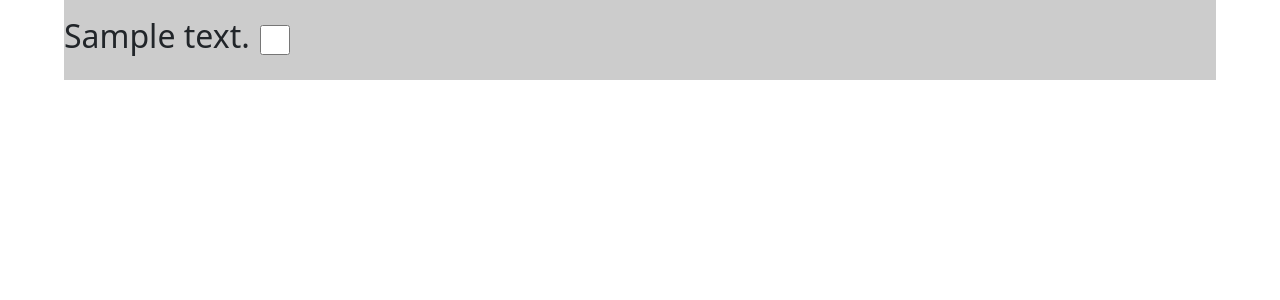
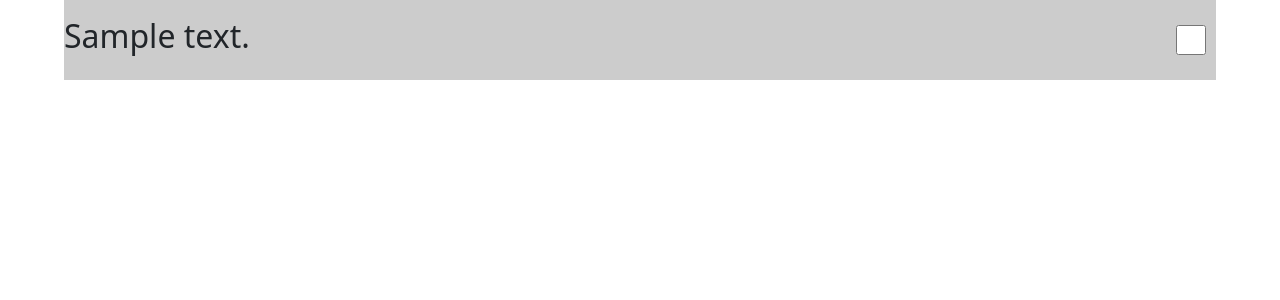
Before and after one commit to Kipslo/consumo_site, a Django app: template testes/aplicacao/templates/aplicacao/edittext.html in a window 1280 px wide. Shown: the part 56-356 px from the top of the page. Run offline with Django 5.2, Linux system fonts and the light colour scheme; the template is opened without the code that fills it: most values are stand-ins (such as "Sample title", 1, 10 or a date in 2020); some libraries are stand-ins or nearby versions.

Commit message:
Update edittext.html

```diff
--- a/testes/aplicacao/templates/aplicacao/edittext.html
+++ b/testes/aplicacao/templates/aplicacao/edittext.html
@@ -29,7 +29,7 @@
 <div style="display:flex; align-items:center; flex-wrap: wrap; justify-content: center">
     {% for predeftext in predeftexts %}
             <div class="" style="display:flex; width: 90%;height:80px; background-color:#ccc; margin:auto; margin-bottom:5px">
-                <div style="display:flex; height: 100%; width: auto; align-items: center;">
+                <div style="display:flex; height: 100%; width: auto; align-items: center; flex-grow: 1">
                     <h2>{{predeftext.text}}</h2>
                 </div>
                 <form style="display: flex; justify-content: center; align-items: center; height: 100%; width: 50px;">
```
